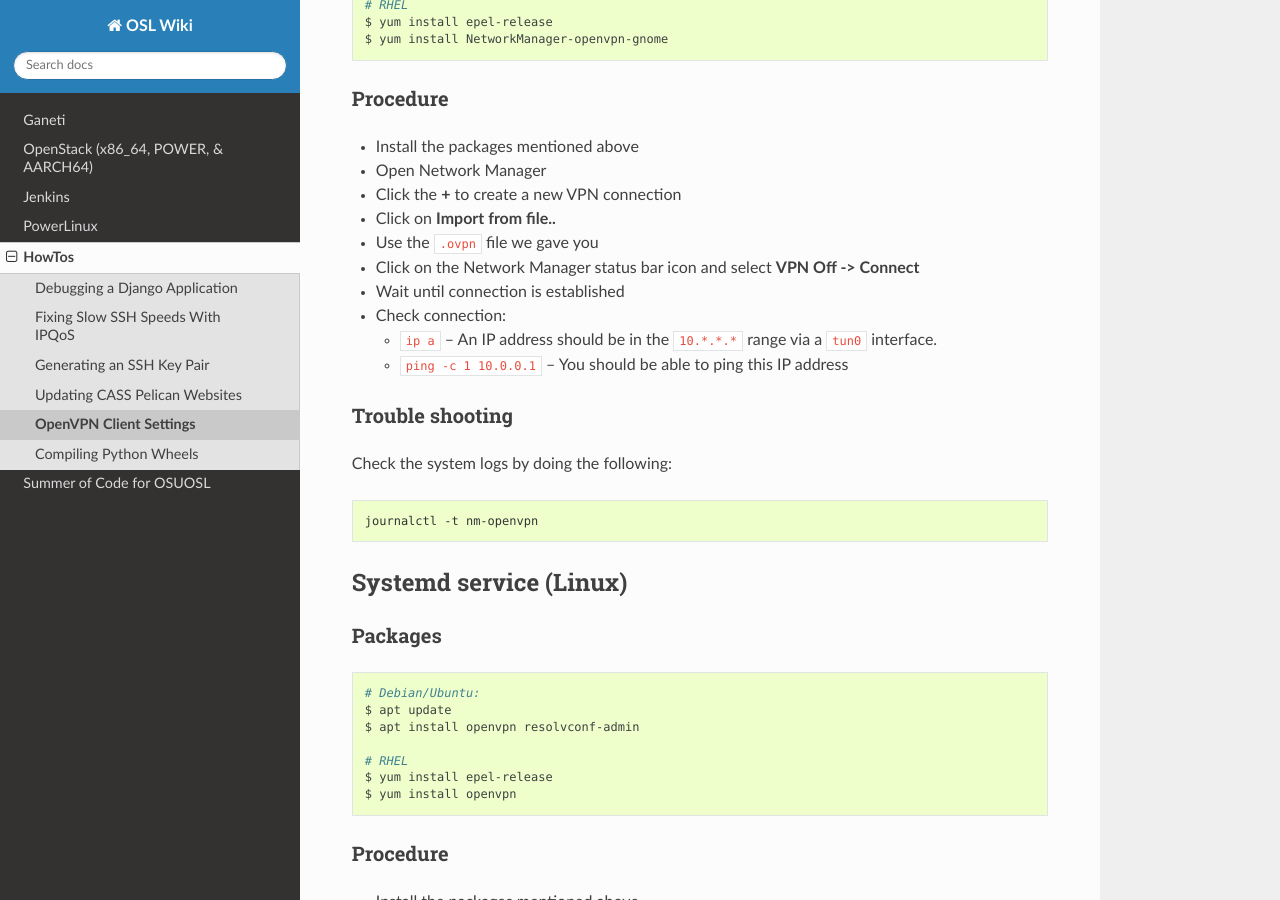
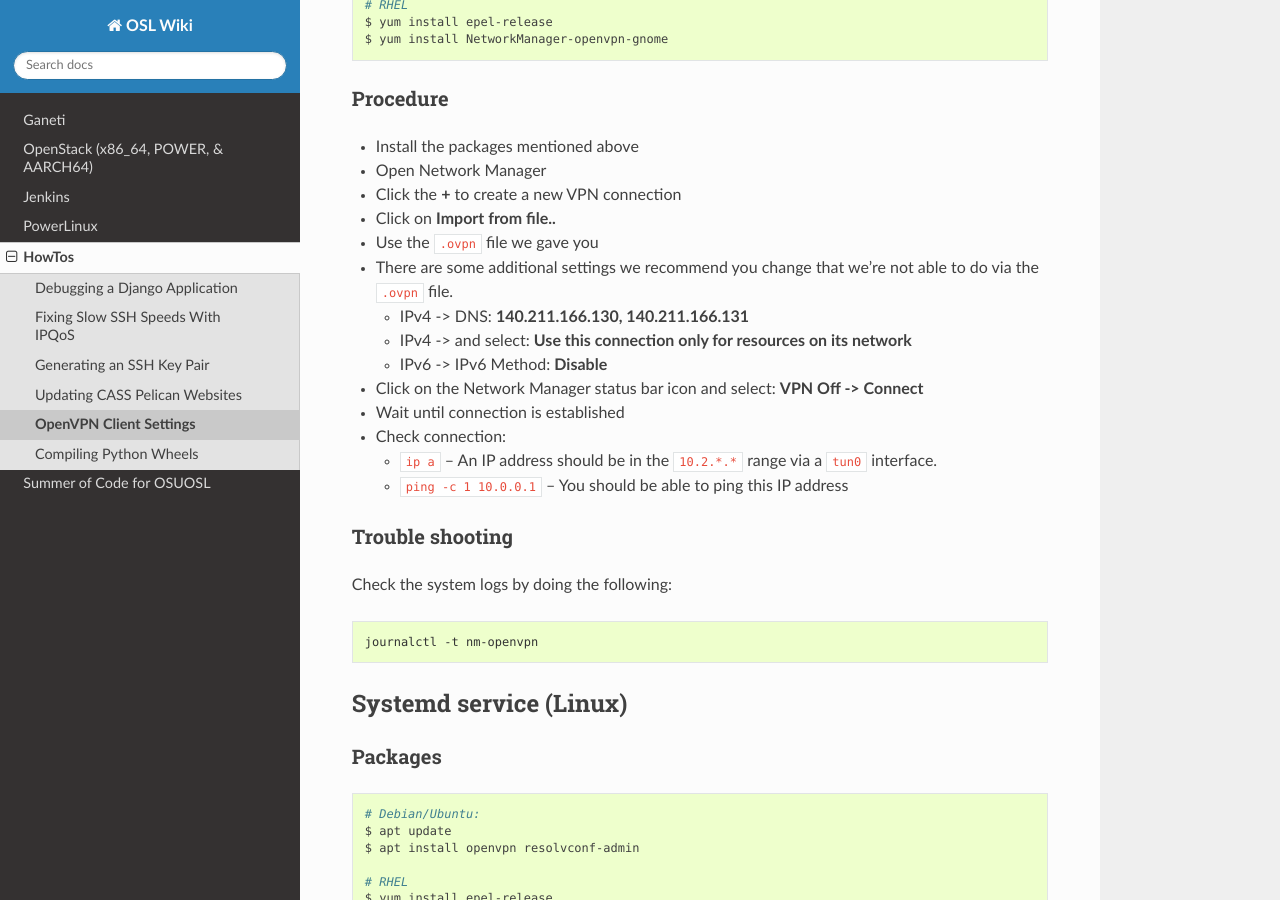
Before and after one commit to osuosl/wiki, a Sphinx documentation site: the page built from source/howtos/vpn_config.rst, in a window 1280 px wide and 900 px high, scrolled down 1552 px. Built offline with Sphinx 7.4.7 and the Read the Docs theme 2.0.0, drawn with Linux system fonts in a browser that asks for light colours.

Commit message:
Additional fixes
Signed-off-by: Lance Albertson <lance@osuosl.org>

```diff
--- a/source/howtos/vpn_config.rst
+++ b/source/howtos/vpn_config.rst
@@ -63,11 +63,16 @@ Procedure
 - Click the **+** to create a new VPN connection
 - Click on **Import from file..**
 - Use the ``.ovpn`` file we gave you
-- Click on the Network Manager status bar icon and select **VPN Off -> Connect**
+- There are some additional settings we recommend you change that we're not able to do via the ``.ovpn`` file.
+
+  - IPv4 -> DNS: **140.211.166.130, 140.211.166.131**
+  - IPv4 -> and select: **Use this connection only for resources on its network**
+  - IPv6 -> IPv6 Method: **Disable**
+- Click on the Network Manager status bar icon and select: **VPN Off -> Connect**
 - Wait until connection is established
 - Check connection:
 
-  - ``ip a`` -- An IP address should be in the ``10.*.*.*`` range via a ``tun0`` interface.
+  - ``ip a`` -- An IP address should be in the ``10.2.*.*`` range via a ``tun0`` interface.
   - ``ping -c 1 10.0.0.1`` -- You should be able to ping this IP address
 
 Trouble shooting
```
